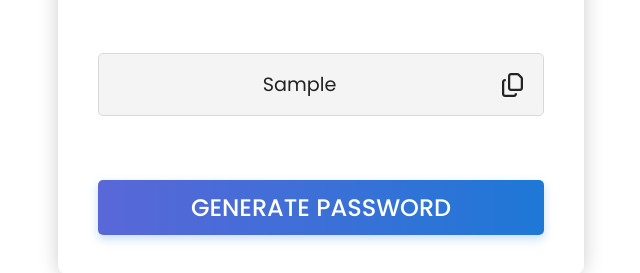
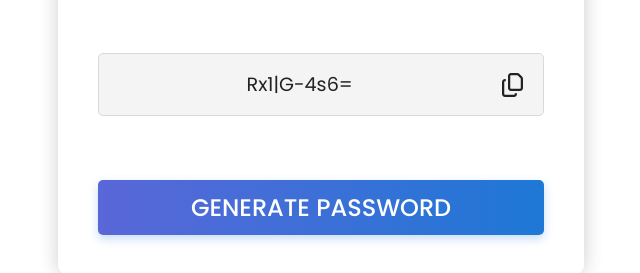
Before and after one commit to sohailan77/Random-Password-Generator, a plain HTML site: page index.html in a window 1280 px wide. Both pictures are taken after typing "Sample" into the empty fields and a click on the button "GENERATE PASSWORD". Shown: the part 336-609 px from the top of the page, 319-959 px from the left. Drawn offline with Linux system fonts and the light colour scheme.

Commit message:
Add random password generation functionality

```diff
--- a/index.html
+++ b/index.html
@@ -28,7 +28,7 @@
                     <i class="fa-regular fa-copy"></i>
                 </div>
             </div>
-            <button>Generate Password</button>
+            <button class="btn">Generate Password</button>
 
         </div>
     </main>
--- a/script.js
+++ b/script.js
@@ -0,0 +1,27 @@
+let input = document.getElementById("password");
+let button = document.querySelector(".btn");
+
+let passwordLength = 10;
+
+let upperCase = "ABCDEFGHIJKLMNOPQRSTUVWXYZ";
+let lowerCase = "abcdefghijklmnopqrstuvwxyz";
+let numbers = "0123456789";
+let specialChars = "!#$%&()*+,-./:;<=>?@[]^_{|}~";
+
+let allChar = upperCase + lowerCase + numbers + specialChars;
+
+let createPassword = () => {
+  let password = "";
+  password += upperCase[Math.floor(Math.random() * upperCase.length)];
+  password += lowerCase[Math.floor(Math.random() * lowerCase.length)];
+  password += numbers[Math.floor(Math.random() * numbers.length)];
+  password += specialChars[Math.floor(Math.random() * specialChars.length)];
+
+  while (passwordLength > password.length) {
+    password += allChar[Math.floor(Math.random() * allChar.length)];
+  }
+  input.value = password;
+
+};
+
+button.addEventListener("click", createPassword);
```
